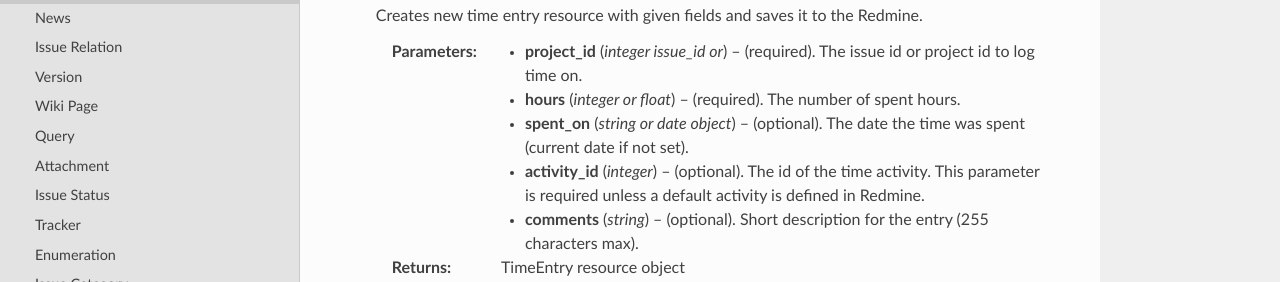
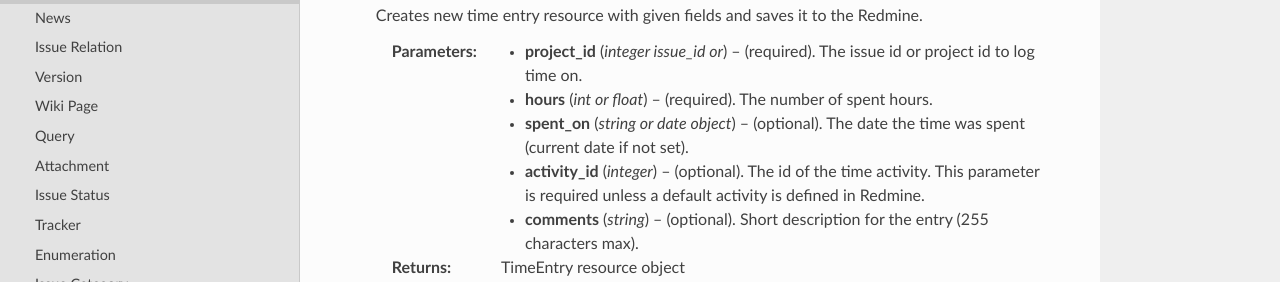
Before and after one commit to maxtepkeev/python-redmine, a Sphinx documentation site: the page built from docs/resources/time_entry.rst, in a window 1280 px wide and 900 px high, scrolled down 334 px. Shown: the part 168-450 px from the top of the window. Built offline with Sphinx 7.4.7 and the Read the Docs theme 2.0.0, drawn with Linux system fonts in a browser that asks for light colours.

Commit message:
moved int or fload to :type hours: element

```diff
--- a/docs/resources/time_entry.rst
+++ b/docs/resources/time_entry.rst
@@ -23,8 +23,9 @@ create
     Creates new time entry resource with given fields and saves it to the Redmine.
 
     :param integer issue_id or project_id: (required). The issue id or project id to log time on.
-    :param integer or float hours: (required). The number of spent hours.
+    :param hours: (required). The number of spent hours.
     :param spent_on: (optional). The date the time was spent (current date if not set).
+    :type hours: int or float
     :type spent_on: string or date object
     :param integer activity_id: (optional). The id of the time activity. This parameter is required unless
       a default activity is defined in Redmine.
@@ -157,8 +158,9 @@ update
 
     :param integer resource_id: (required). Time entry id.
     :param integer issue_id or project_id: (optional). The issue id or project id to log time on.
-    :param integer or float hours: (optional). The number of spent hours.
+    :param hours: (optional). The number of spent hours.
     :param spent_on: (optional). The date the time was spent.
+    :type hours: int or float
     :type spent_on: string or date object
     :param integer activity_id: (optional). The id of the time activity.
     :param string comments: (optional). Short description for the entry (255 characters max).
```
